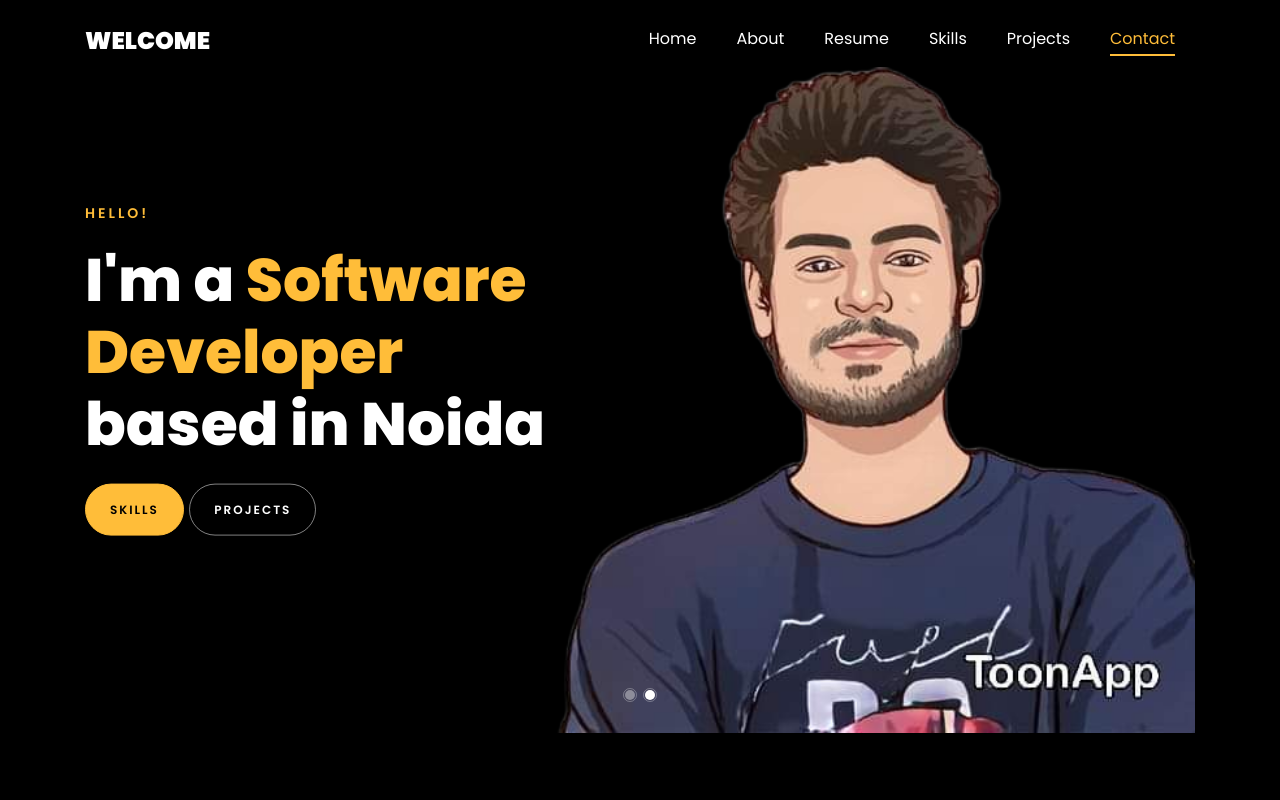
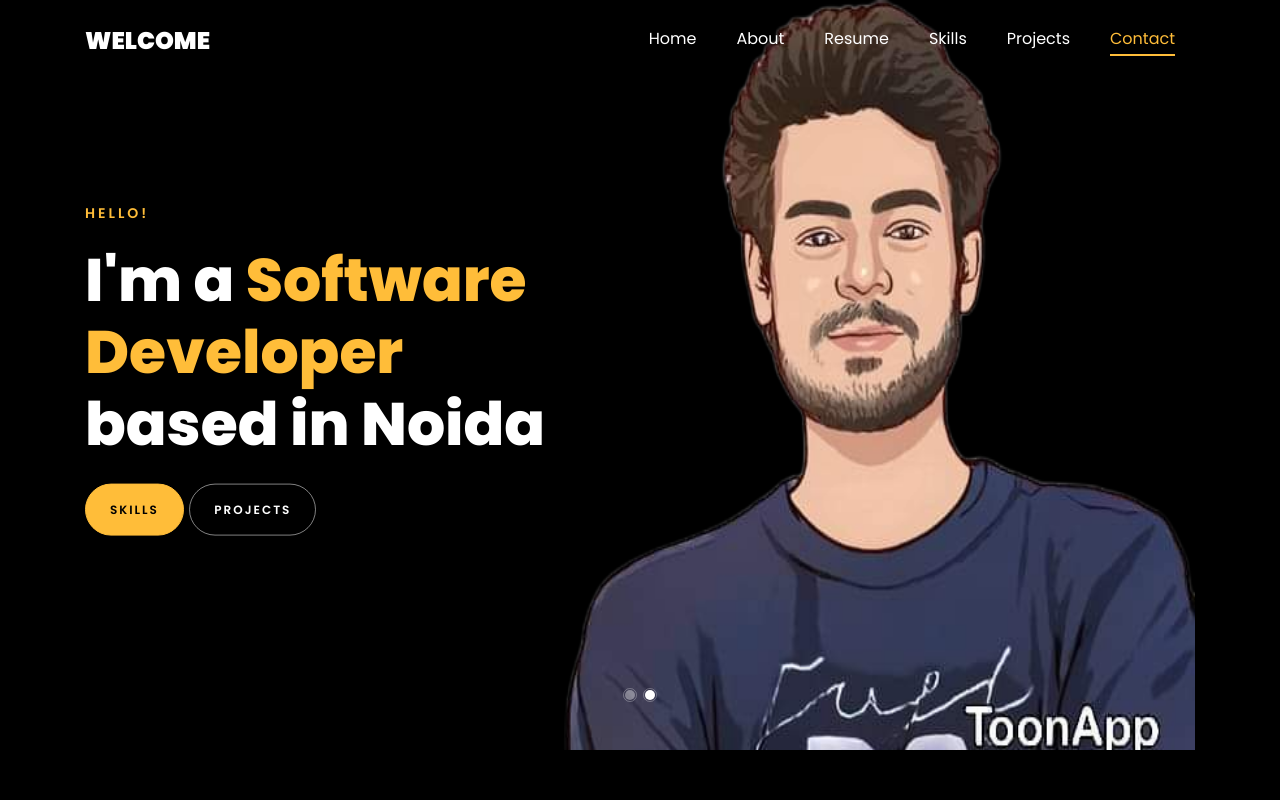
Before and after one commit to dhimanshubham440818/Personal-Portfolio, a plain HTML site: page index.html in a window 1280 px wide. Shown: the top 800 px of the page. Drawn offline with Linux system fonts and the light colour scheme; files whose address does not match are found by name.

Commit message:
fourth commit

```diff
--- a/index.html
+++ b/index.html
@@ -84,12 +84,12 @@
               class="row d-md-flex no-gutters slider-text align-items-end justify-content-end"
               data-scrollax-parent="true"
             >
-              <div
+              <img
                 class="one-third js-fullheight order-md-last img"
-                style="background-image: url(images/shubham.png)"
+                src="images/shubham.png"
               >
                 <div class="overlay"></div>
-              </div>
+          </img>
               <div
                 class="one-forth d-flex align-items-center ftco-animate"
                 data-scrollax=" properties: { translateY: '70%' }"
@@ -121,12 +121,12 @@
               class="row d-flex no-gutters slider-text align-items-end justify-content-end"
               data-scrollax-parent="true"
             >
-              <div
+              <img
                 class="one-third js-fullheight order-md-last img"
-                style="background-image: url(images/shubham.png)"
+                src="images/shubham.png"
               >
                 <div class="overlay"></div>
-              </div>
+              </img>
               <div
                 class="one-forth d-flex align-items-center ftco-animate"
                 data-scrollax=" properties: { translateY: '70%' }"
```
